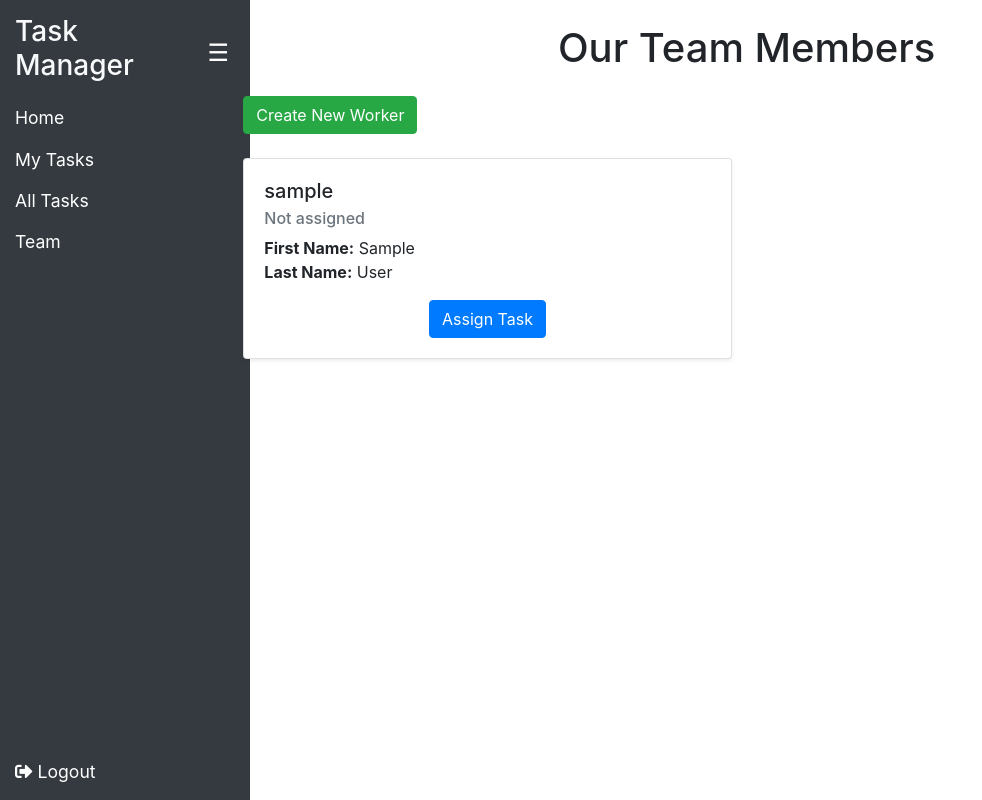
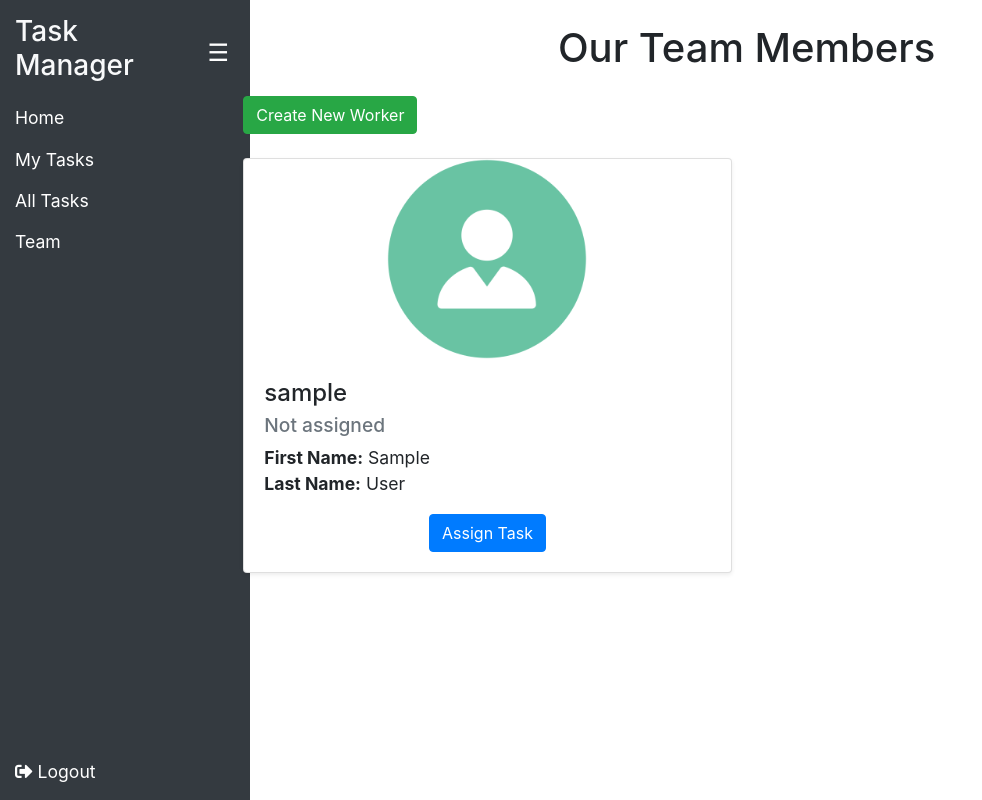
Before and after one commit to achalaidiuk/ittaskmanager, a Django app: page /team/ in a window 1280 px wide. Shown: the whole page, without its empty margins (0-982 px from the left). Run offline with Django 4.2, Linux system fonts and the light colour scheme; the visitor is signed in with stand-in values (Sample User, id 1); data comes from the database, SQL or seed files in the repository.

Commit message:
Feature: added image for our team and size

```diff
--- a/templates/task_manager/team.html
+++ b/templates/task_manager/team.html
@@ -15,12 +15,13 @@
     {% if team_members %}
       <div class="row">
         {% for member in team_members %}
-          <div class="col-md-6 mb-4">
-            <div class="card shadow-sm">
+          <div class="col-md-6 mb-4 d-flex align-items-start">
+            <div class="card shadow-sm w-100">
+              <img src="{% if member.profile_picture %}{{ member.profile_picture.url }}{% else %}{% static 'avatar.png' %}{% endif %}" class="card-img-top" alt="{{ member.username }}'s photo" style="height: 200px; width: 200px; object-fit: cover; border-radius: 50%; margin: auto;">
               <div class="card-body">
-                <h5 class="card-title">{{ member.username }}</h5>
-                <h6 class="card-subtitle mb-2 text-muted">{{ member.position.name|default:"Not assigned" }}</h6>
-                <p class="card-text">
+                <h5 class="card-title" style="font-size: 1.5rem;">{{ member.username }}</h5>
+                <h6 class="card-subtitle mb-2 text-muted" style="font-size: 1.2rem;">{{ member.position.name|default:"Not assigned" }}</h6>
+                <p class="card-text" style="font-size: 1.1rem;">
                   <strong>First Name:</strong> {{ member.first_name }}<br>
                   <strong>Last Name:</strong> {{ member.last_name }}
                 </p>
```
Also changed, not shown: static/avatar.png (added).
